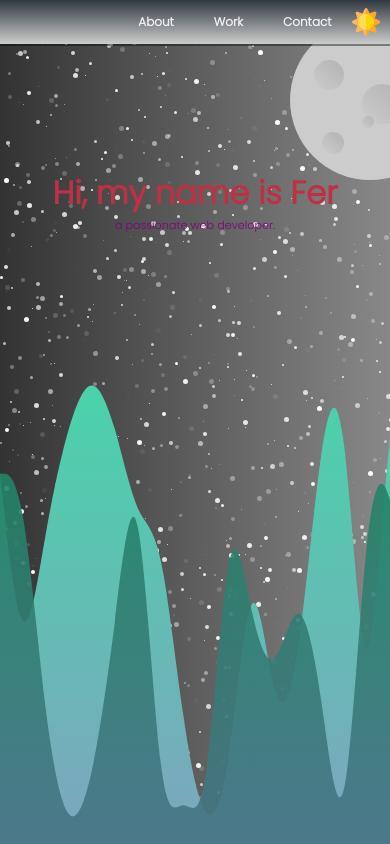
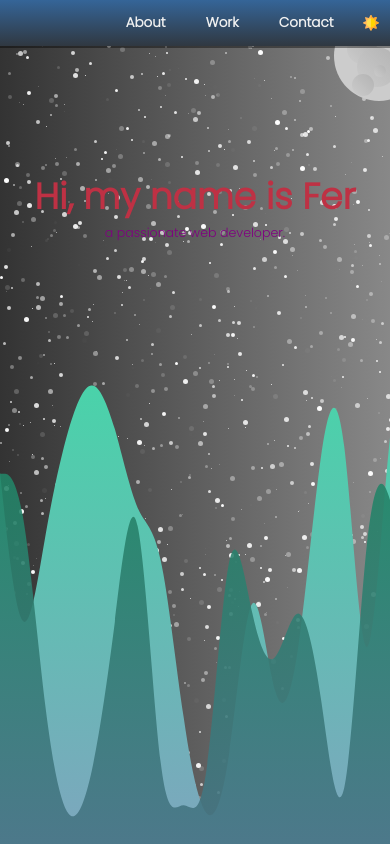
Before and after one commit to fer-rouco/portfolio, a React (Create React App) app in the folder client/: page / in a window 390 px wide. Shown: the top 844 px of the page. Built offline with nearby package versions, Linux system fonts and the light colour scheme.

Commit message:
Styles and more styles

```diff
--- a/client/src/components/bars/nav-bar.scss
+++ b/client/src/components/bars/nav-bar.scss
@@ -5,7 +5,7 @@
     background: linear-gradient(0deg, rgb(118, 201, 255), var(--main-blue));
   }
   &.dark {
-    background: linear-gradient(0deg, rgb(204, 204, 204), var(--main-gray));
+    background: linear-gradient(0deg, var(--main-gray), var(--main-blue));
   }
 
   color: #F1F1F1;
@@ -24,7 +24,7 @@
 
     & .theme-icon {
       display: flex;
-      padding-right: 1em;
+      padding: 0 1em 0 1em;
       cursor: pointer;
 
       @-webkit-keyframes fadeinout-theme-icon {
@@ -50,8 +50,8 @@
       }
 
       svg {
-        height: 28px;
-        width: 28px;
+        height: 1.75em;
+        width: 1.75em;
       }
     }
   }
@@ -74,7 +74,7 @@
         background-color: var(--main-blue);
       }
       &.dark {
-        background-color: var(--main-green);
+        background-color: var(--main-blue);
       }
       cursor: pointer;
       outline: none;
--- a/client/src/components/footer-content.scss
+++ b/client/src/components/footer-content.scss
@@ -1,10 +1,10 @@
 .social-links {
-  font-size: 2.5rem;
-  margin: .5rem 1rem;
+  font-size: 2.5em;
+  margin: 1rem;
   display: flex;
   flex-direction: row;
   justify-content: flex-start;
-  gap: 1.25rem;
+  gap: 1rem;
 
   .profile-link {
     display: flex;
--- a/client/src/components/sections/welcome-section.scss
+++ b/client/src/components/sections/welcome-section.scss
@@ -18,7 +18,7 @@
   }
 
   &-light {
-    background: linear-gradient(45deg, rgb(118, 201, 255), rgb(247, 255, 222));
+    background: linear-gradient(45deg, rgb(247, 255, 222), rgb(118, 201, 255));
   }
 
   &__text-container {
@@ -38,17 +38,18 @@
   }
 
   &__main-star {
-    width: 10rem;
-    height: 10rem;
+    width: 10em;
+    height: 10em;
     border-radius: 50%;
     position: absolute;
-    top: 1.25rem;
-    right: -3.75rem;
+    top: 1.25em;
+    right: -3.75em;
     z-index: -1;
   }
 
   &__sun {
     background-color: #ffff00;
+    border: 0.1875rem solid #ffc000;
   }
 
   &__moon {
--- a/client/src/index.css
+++ b/client/src/index.css
@@ -101,6 +101,12 @@ code {
 
 @media screen and (max-width: 433px) {
   * {
+    font-size: 9px;
+  }
+}
+
+@media screen and (max-width: 216px) {
+  * {
     font-size: 8px;
   }
 }
```
